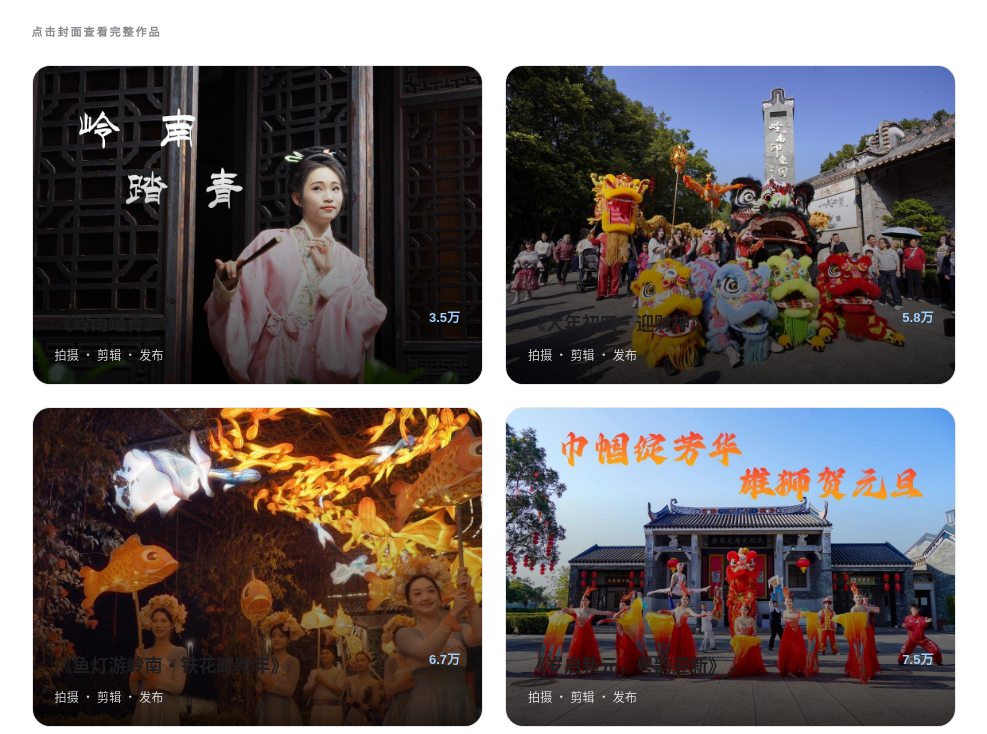
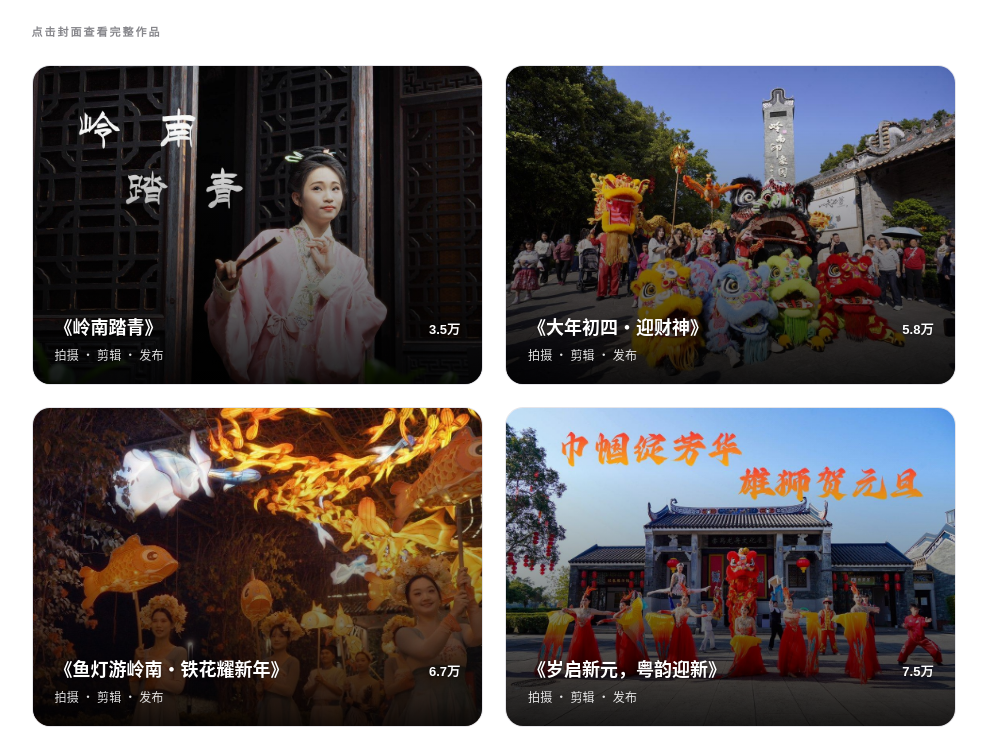
Before and after one commit to riter122/resume, a plain HTML site: page index.html in a window 1280 px wide. Shown: the part 4106-4840 px from the top of the page, without its empty margins (234-1221 px from the left). Drawn offline with Linux system fonts and the light colour scheme.

Commit message:
Improve portfolio title contrast and interaction

```diff
--- a/index.html
+++ b/index.html
@@ -102,12 +102,12 @@
     .cap{background:transparent;border-color:var(--line)}.cap-num,.case-index,.case-body h4,.job-date,.step b{color:#0071e3}.job-role{color:#6e6e73}.highlight{border-color:#0071e3;background:#f5f5f7;color:#1d1d1f}
     .case-head{border-color:var(--line)}.case-type{color:#86868b}.solution{border-color:#0071e3}.result-strip span{border-color:#d2d2d7;color:#424245;background:#f5f5f7;border-radius:999px}
     .case-photo,.case-ai-image{background:#f5f5f7;border-radius:18px}.proof-caption{color:#fff}.workflow{background:transparent}.step{background:transparent;border-color:var(--line)}
-    .work-card{border:1px solid #e5e5ea;border-radius:18px;background:#f5f5f7;min-height:320px;transition:transform .25s ease,box-shadow .25s ease,border-color .25s ease}.work-card:after{background:linear-gradient(180deg,transparent 26%,rgba(0,0,0,.76))}.work-info small{display:block;margin-top:7px;color:rgba(255,255,255,.82);font-size:12px;letter-spacing:.2px}.work-info span{color:#9ed1ff}
-    @media(hover:hover){.work-card:hover{transform:translateY(-4px);box-shadow:0 16px 34px rgba(0,0,0,.12);border-color:#0071e3}.work-card:hover img{transform:scale(1.025)}}.work-card:active{transform:scale(.99)}
+    .work-card{border:1px solid #e5e5ea;border-radius:18px;background:#f5f5f7;min-height:320px;isolation:isolate;transition:transform .25s ease,box-shadow .25s ease,border-color .25s ease}.work-card:after{z-index:1;background:linear-gradient(180deg,rgba(0,0,0,.02) 20%,rgba(0,0,0,.88) 100%)}.work-info{display:grid;grid-template-columns:minmax(0,1fr) auto;column-gap:12px;align-items:end}.work-info b{color:#fff;font-weight:700;line-height:1.28;text-shadow:0 1px 3px rgba(0,0,0,.45)}.work-info small{grid-column:1/-1;display:block;margin-top:7px;color:rgba(255,255,255,.88);font-size:12px;letter-spacing:.2px}.work-info span{color:#fff;font-weight:750;text-shadow:0 1px 3px rgba(0,0,0,.45)}.work-card::before{content:"查看作品 ↗";position:absolute;z-index:3;top:16px;right:16px;padding:7px 10px;border-radius:999px;background:rgba(255,255,255,.92);color:#1d1d1f;font:650 12px/1 Arial;letter-spacing:.1px;opacity:0;transform:translateY(-4px);transition:opacity .2s ease,transform .2s ease;box-shadow:0 2px 8px rgba(0,0,0,.12)}
+    @media(hover:hover){.work-card:hover{transform:translateY(-4px);box-shadow:0 16px 34px rgba(0,0,0,.12);border-color:#0071e3}.work-card:hover img{transform:scale(1.025)}.work-card:hover::before{opacity:1;transform:none}}.work-card:focus-visible{outline:3px solid rgba(0,113,227,.36);outline-offset:4px}.work-card:focus-visible::before{opacity:1;transform:none}.work-card:active{transform:scale(.99)}
     .tag,.edu-card,.honor{border-color:var(--line);background:transparent;color:#424245}.contact-item{border-color:var(--line)}.copy-btn{color:#0071e3}.copy-btn:hover{color:#005bb5}
     a:focus-visible,button:focus-visible{outline:3px solid rgba(0,113,227,.32);outline-offset:3px;border-radius:8px}
     footer{color:#86868b}
-    @media(max-width:900px){.mobile-nav{background:rgba(255,255,255,.9);border-color:var(--line)}.mobile-menu a{color:#6e6e73}.mobile-menu a.active{color:#0071e3}.works-grid{grid-template-columns:repeat(2,minmax(0,1fr));gap:12px}.work-card{min-height:220px}.work-info{left:14px;right:14px;bottom:13px}.work-info b{font-size:15px}.work-info span{font-size:12px}.work-info small{font-size:11px;line-height:1.35}.case-photo,.case-ai-image{border-radius:14px}}
+    @media(max-width:900px){.mobile-nav{background:rgba(255,255,255,.9);border-color:var(--line)}.mobile-menu a{color:#6e6e73}.mobile-menu a.active{color:#0071e3}.works-grid{grid-template-columns:repeat(2,minmax(0,1fr));gap:12px}.work-card{min-height:220px}.work-info{left:14px;right:14px;bottom:13px}.work-info b{font-size:15px}.work-info span{font-size:12px}.work-info small{font-size:11px;line-height:1.35}.work-card::before{display:none}.case-photo,.case-ai-image{border-radius:14px}}
     @media(max-width:390px){.work-card{min-height:190px}.work-info b{font-size:13px}.work-info small{display:none}}
   </style>
 </head>
```
